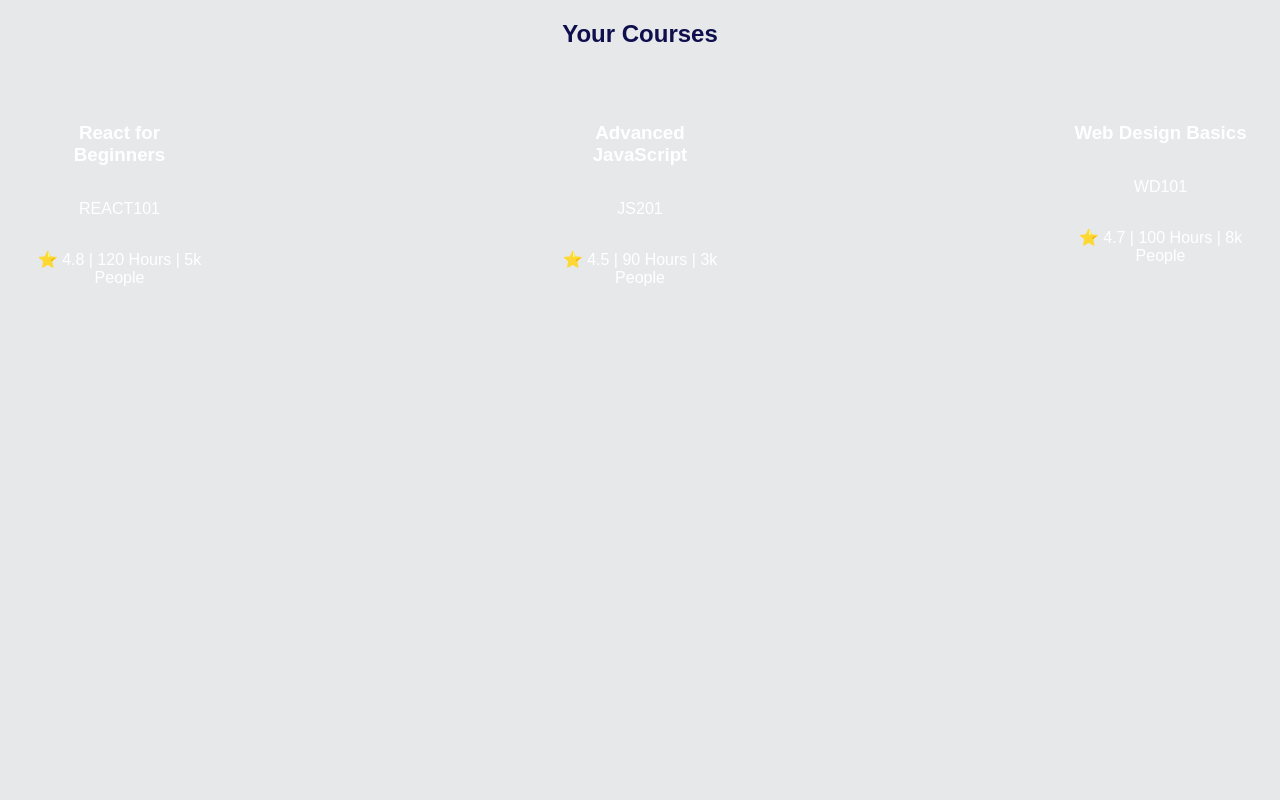
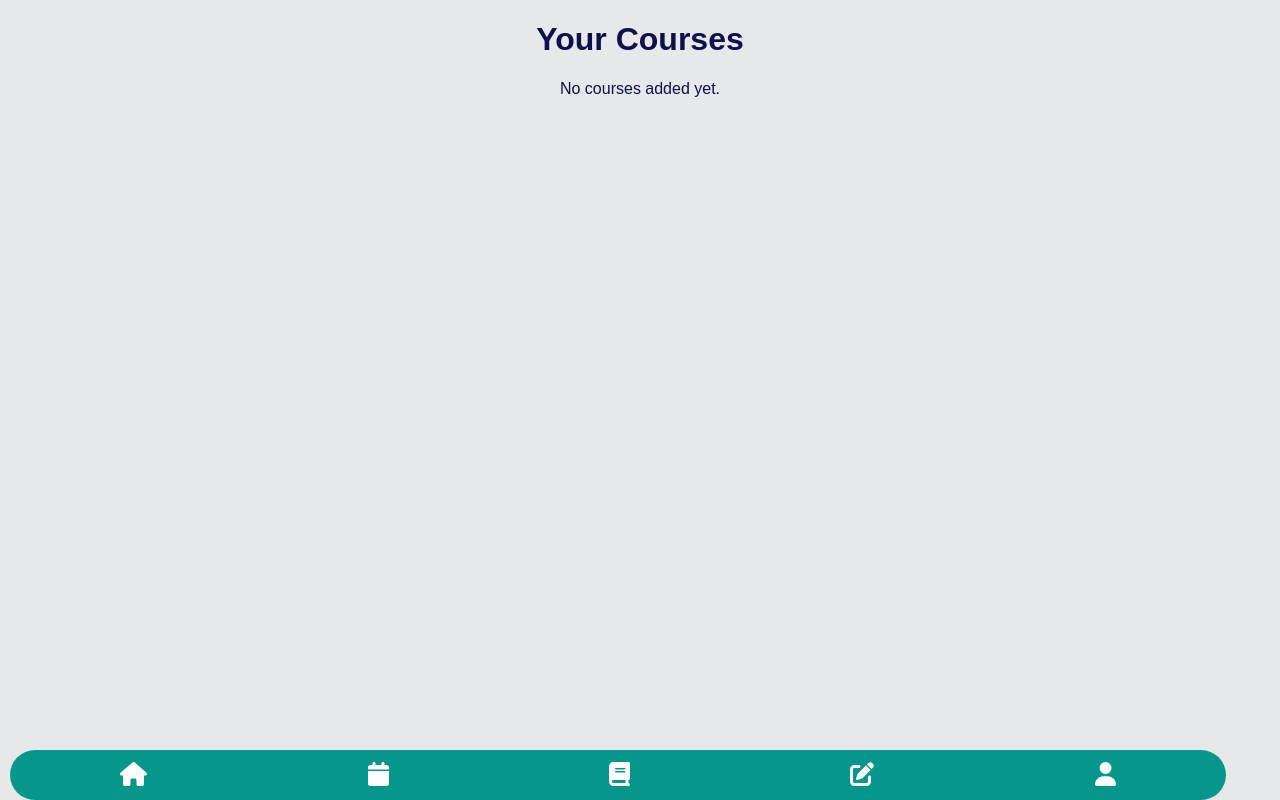
Before and after one commit to SUSA-HTH/uOStudent, a React (Create React App) app: page /course-list in a window 1280 px wide. Built offline with nearby package versions, Linux system fonts and the light colour scheme; the HTML template or start-up script is replaced by a standard one.

Commit message:
pretty stuff

```diff
--- a/src/pages/Calendar.js
+++ b/src/pages/Calendar.js
@@ -90,8 +90,13 @@ const Calendar = () => {
         <button onClick={handleNextDay}>&gt;</button>
       </div>
 
-      <div className="task-list">
-        <h3>Items and tasks</h3>
+          <div className="task-list">
+          <div className="course-header">
+
+
+              <h3>Assignments</h3>
+                  <button onClick={openModal} className="add-course-button">+</button>
+                  </div>
         {taskData[formattedDate] && taskData[formattedDate].length > 0 ? (
           taskData[formattedDate].map((task) => (
             <div key={task.id} className="task-item-container">
@@ -114,7 +119,7 @@ const Calendar = () => {
         )}
       </div>
 
-      <button onClick={openModal} className="add-deadline-button">Add Deadline</button>
+
 
       {isModalOpen && (
         <div className="modal-overlay">
--- a/src/pages/CourseList.js
+++ b/src/pages/CourseList.js
@@ -1,30 +1,52 @@
 import React, { useState, useEffect } from 'react';
+import { useNavigate } from 'react-router-dom';
+import HomeIcon from '../icons/home.png';
+import { FontAwesomeIcon } from '@fortawesome/react-fontawesome';
+import { faHome, faCalendar, faBook, faEdit, faUser } from '@fortawesome/free-solid-svg-icons';
 
 const CourseList = () => {
+    const navigate = useNavigate();
   const [courses, setCourses] = useState([]);
 
   useEffect(() => {
-    const storedCourses = [
-      { id: 1, title: 'React for Beginners', courseCode: 'REACT101', rating: 4.8, hours: 120, people: '5k' },
-      { id: 2, title: 'Advanced JavaScript', courseCode: 'JS201', rating: 4.5, hours: 90, people: '3k' },
-      { id: 3, title: 'Web Design Basics', courseCode: 'WD101', rating: 4.7, hours: 100, people: '8k' }
-    ];
-
-    setCourses(storedCourses);
+    const storedCourses = localStorage.getItem('courses');
+    if (storedCourses) {
+      setCourses(JSON.parse(storedCourses));
+    }
   }, []);
 
   return (
     <div className="course-list">
-      <h2>Your Courses</h2>
-      <div className="courses">
-        {courses.map(course => (
-          <div className="course-item" key={course.id}>
-            <h3>{course.title}</h3>
-            <p>{course.courseCode}</p>
-            <p>⭐ {course.rating} | {course.hours} Hours | {course.people} People</p>
+      <h1>Your Courses</h1>
+      <div className="course-container">
+        {courses.length > 0 ? (
+          courses.map(course => (
+            <div key={course.id} className="course-item" style={{ backgroundColor: course.backgroundColor }}>
+              <h3>{course.name}</h3>
+              <p>{course.code}</p>
+            </div>
+          ))
+        ) : (
+          <p>No courses added yet.</p>
+        )}
           </div>
-        ))}
-          </div>
+          <div className="bottom-nav">
+  <button className="nav-button" onClick={() => navigate('/dashboard')}>
+    <FontAwesomeIcon icon={faHome} />
+  </button>
+  <button className="nav-button" onClick={() => navigate('/calendar')}>
+    <FontAwesomeIcon icon={faCalendar} />
+  </button>
+  <button className="nav-button" onClick={() => navigate('/course-list')}>
+    <FontAwesomeIcon icon={faBook} />
+  </button>
+  <button className="nav-button">
+    <FontAwesomeIcon icon={faEdit} />
+  </button>
+  <button className="nav-button" onClick={() => navigate('/profile')}>
+    <FontAwesomeIcon icon={faUser} />
+  </button>
+</div>
 
     </div>
   );
--- a/src/pages/Dashboard.js
+++ b/src/pages/Dashboard.js
@@ -176,34 +176,6 @@ const Dashboard = () => {
         </div>
       </section>
 
-      {isAddDeadlineModalOpen && (
-        <div className="modal-overlay">
-          <div className="modal-content">
-            <h2>Add New Deadline</h2>
-            <input
-              type="text"
-              placeholder="Course"
-              value={newDeadline.course}
-              onChange={(e) => setNewDeadline({ ...newDeadline, course: e.target.value })}
-              className="modal-input"
-            />
-            <input
-              type="date"
-              value={newDeadline.date}
-              onChange={(e) => setNewDeadline({ ...newDeadline, date: e.target.value })}
-              className="modal-input"
-            />
-            <textarea
-              placeholder="Description"
-              value={newDeadline.description}
-              onChange={(e) => setNewDeadline({ ...newDeadline, description: e.target.value })}
-              className="modal-input"
-            />
-            <button onClick={addDeadline} className="modal-button">Add Deadline</button>
-            <button onClick={closeAddDeadlineModal} className="modal-button">Cancel</button>
-          </div>
-        </div>
-      )}
 
       <section className="todo-section">
         <h2>To do</h2>
```
